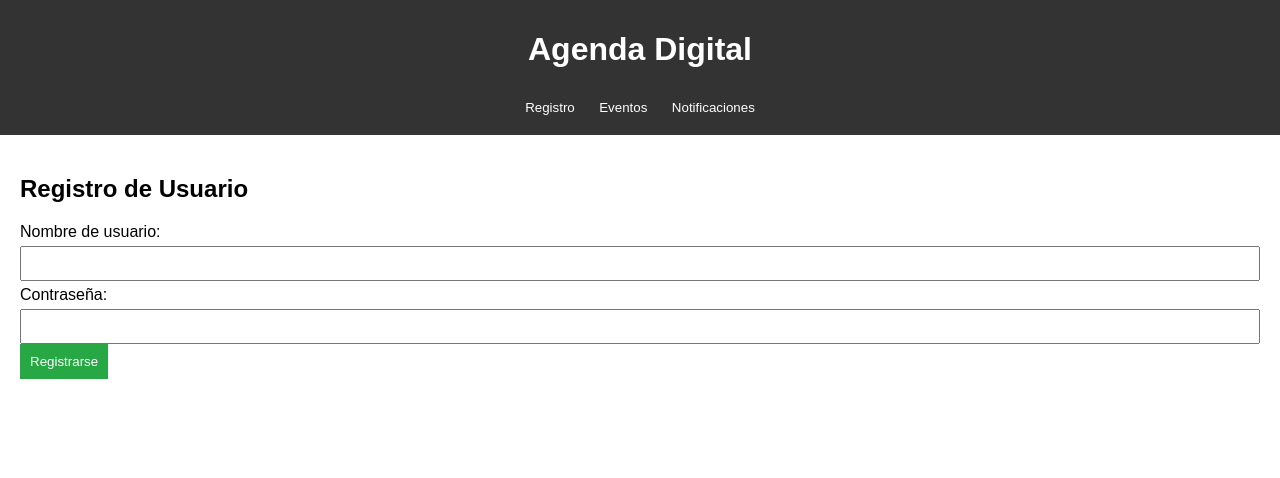
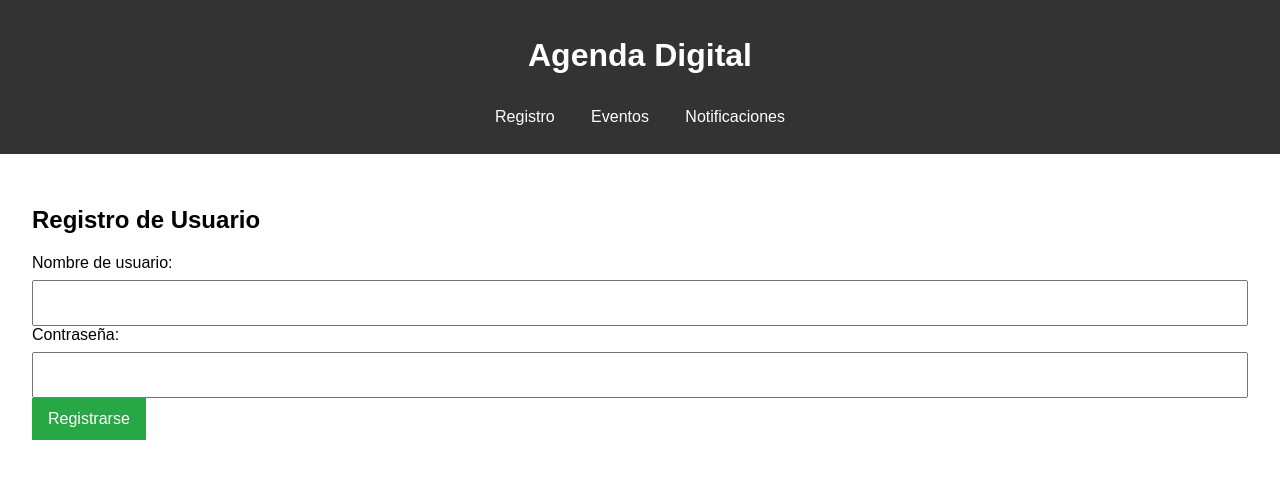
Before and after one commit to sosoph11/Agenda, a plain HTML site: page index.html in a window 1280 px wide. Both pictures are taken after a click on the button "Registro". Drawn offline with Linux system fonts and the light colour scheme.

Commit message:
Update styles.css

```diff
--- a/styles.css
+++ b/styles.css
@@ -2,12 +2,13 @@ body {
     font-family: Arial, sans-serif;
     margin: 0;
     padding: 0;
+    box-sizing: border-box;
 }
 
 header {
     background-color: #333;
     color: #fff;
-    padding: 10px 0;
+    padding: 1rem;
     text-align: center;
 }
 
@@ -15,12 +16,13 @@ nav button {
     background: none;
     border: none;
     color: #fff;
-    padding: 10px;
+    padding: 0.75rem 1rem;
     cursor: pointer;
+    font-size: 1rem;
 }
 
 main {
-    padding: 20px;
+    padding: 2rem;
 }
 
 .hidden {
@@ -28,26 +30,28 @@ main {
 }
 
 form {
-    margin-bottom: 20px;
+    margin-bottom: 2rem;
 }
 
 form label {
     display: block;
-    margin: 5px 0;
+    margin-bottom: 0.5rem;
 }
 
 form input {
-    padding: 8px;
+    padding: 0.75rem;
     width: 100%;
     box-sizing: border-box;
+    font-size: 1rem;
 }
 
 button {
-    padding: 10px;
+    padding: 0.75rem 1rem;
     background-color: #28a745;
     color: #fff;
     border: none;
     cursor: pointer;
+    font-size: 1rem;
 }
 
 button:hover {
@@ -55,6 +59,14 @@ button:hover {
 }
 
 #event-list li, #notification-list li {
-    padding: 5px;
+    padding: 0.75rem;
     border-bottom: 1px solid #ddd;
 }
+
+@media (max-width: 600px) {
+    nav button {
+        display: block;
+        width: 100%;
+        margin-bottom: 0.5rem;
+    }
+}
```
